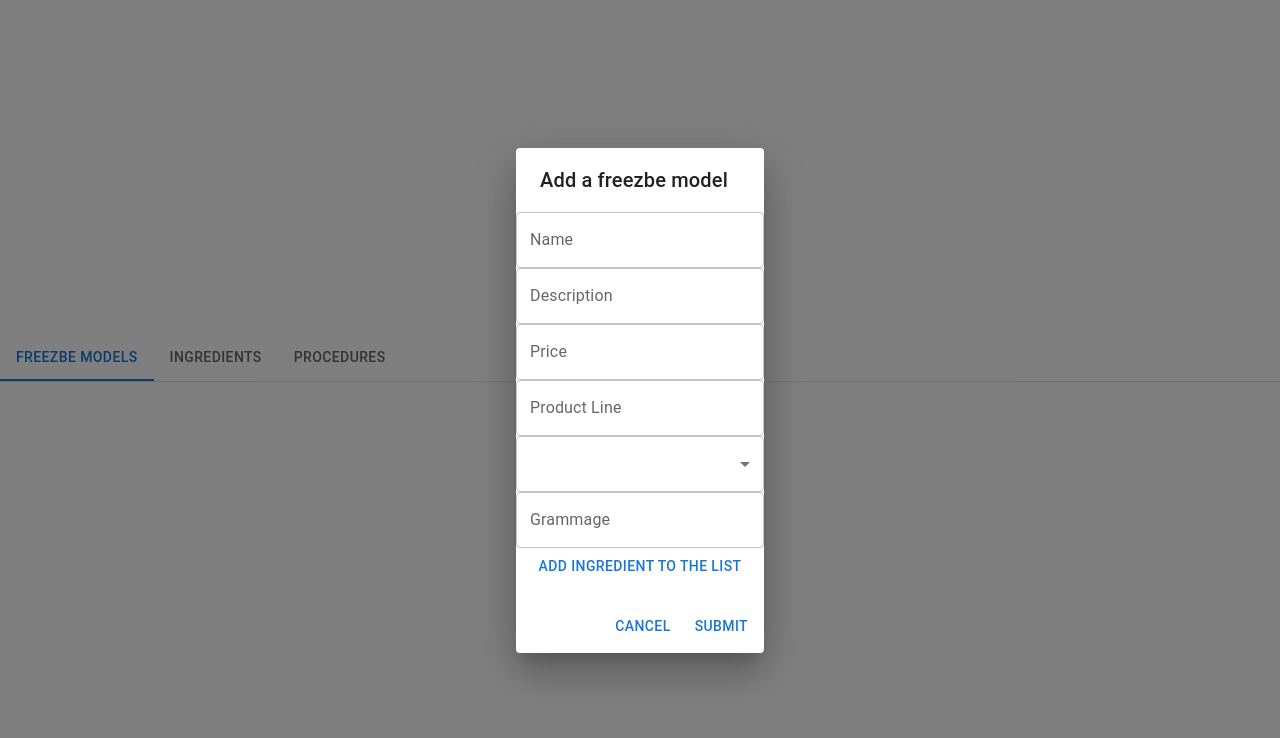
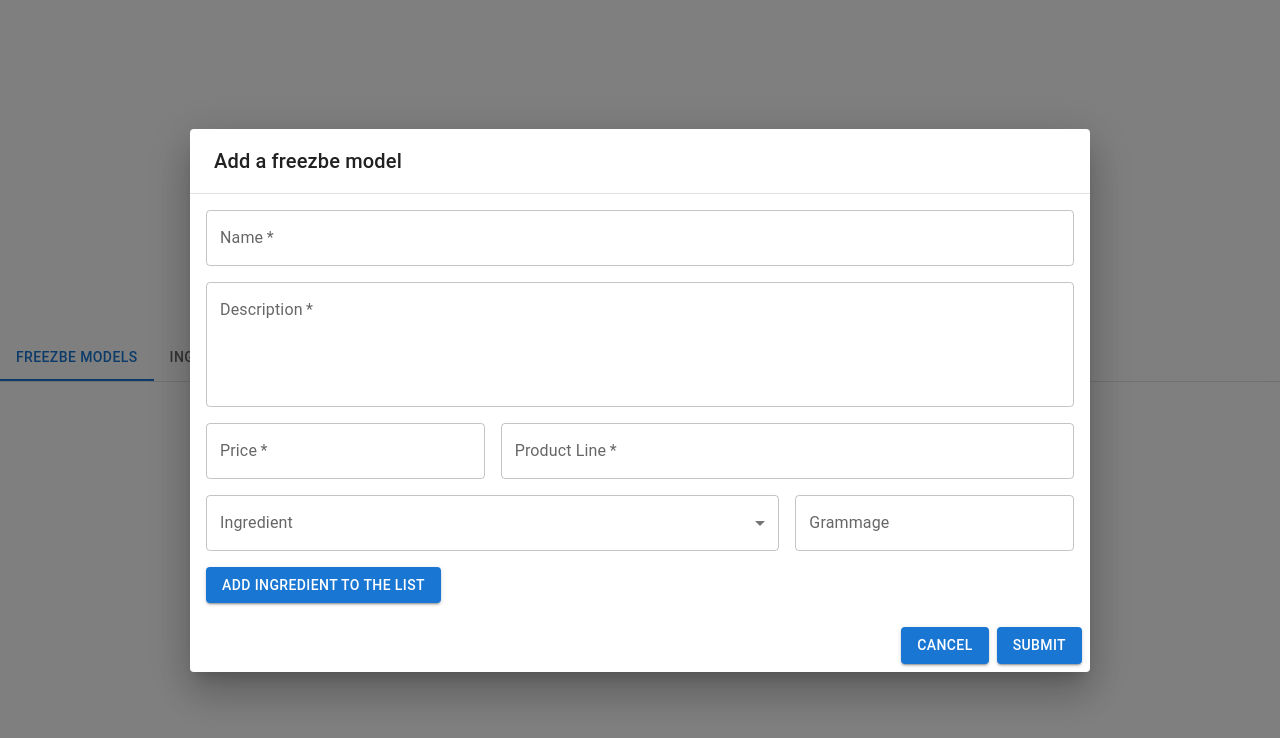
Before and after one commit to mchanou/killerBee, a React (Create React App) app in the folder client/killer_bee_front/: page / in a window 1280 px wide. Both pictures are taken after a click on the button "ADD". Shown: the top 738 px of the page. Built offline with nearby package versions, Linux system fonts and the light colour scheme.

Commit message:
Form complete with styling

```diff
--- a/client/killer_bee_front/src/components/Form.js
+++ b/client/killer_bee_front/src/components/Form.js
@@ -1,23 +1,40 @@
-import { List, Select, TextField, Button } from "@mui/material";
+import { List, Select, TextField, Button, FormControl, MenuItem} from "@mui/material";
+import Grid from '@mui/material/Grid2';
 
 
 
 export default function Form({isFreezbe, isProc}){
     return (
         <>
-            <TextField label= "Name" variant="outlined" placeholder="Enter a name"></TextField>
-            <TextField label= "Description" variant="outlined" placeholder="Enter a description"></TextField>
+        <FormControl  sx={{margin: 2}}>
+            <Grid container spacing={2}>
+            <Grid size={12}><TextField required label= "Name" variant="outlined" placeholder="Enter a name" fullWidth></TextField></Grid>
+            <Grid size={12}><TextField required multiline label= "Description" variant="outlined" placeholder="Enter a description" rows={4} fullWidth></TextField></Grid>
             {isFreezbe && (
-                <><TextField label="Price" variant="outlined" placeholder="Enter the price"></TextField>
-                <TextField label = "Product Line" variant="outlined" placeholder="Enter the product line"></TextField>
-                <Select label="Ingredient" variant="outlined"></Select>
-            <TextField label = "Grammage" variant="outlined" placeholder="Enter the grammage"></TextField>
-            <Button>Add ingredient to the list</Button>
+                <><Grid size={4}><TextField required label="Price" variant="outlined" placeholder="Enter the price" fullWidth></TextField></Grid>
+                <Grid size={8}><TextField required label = "Product Line" variant="outlined" placeholder="Enter the product line" fullWidth></TextField></Grid>
+                <Grid size={8}><TextField select label="Ingredient" variant="outlined" fullWidth></TextField></Grid>
+                <Grid size={4}><TextField label = "Grammage" variant="outlined" placeholder="Enter the grammage" fullWidth></TextField></Grid>
+                <Grid><Button variant="contained">Add ingredient to the list</Button></Grid>
             <List></List></>)}
                 {isProc && (
-                <><TextField label="Step Name" variant="outlined"></TextField>
-                <TextField label = "Step Description" variant="outlined"></TextField>
-                <Select label="Is Validated" variant="outlined"></Select></>)}
+                <>
+                <Grid size={8}>
+                    <TextField required label="Step's Name" variant="outlined" fullWidth></TextField>
+                </Grid>
+                <Grid size={4}>
+                <TextField select required label="Is Validated" variant="outlined" fullWidth>
+                    <MenuItem value={1}>Yes</MenuItem>
+                    <MenuItem value={0}>No</MenuItem>
+                </TextField>
+                </Grid>
+                <Grid size={12}>
+                    <TextField required multiline label = "Step's Description" variant="outlined" rows={2} fullWidth></TextField>
+                </Grid>
+
+                </>)}
+            </Grid>
+        </FormControl>
         </>
     )
 }
--- a/client/killer_bee_front/src/components/KbDialog.js
+++ b/client/killer_bee_front/src/components/KbDialog.js
@@ -1,5 +1,5 @@
 import { useState } from "react"
-import { Button, Dialog, DialogActions, DialogTitle } from "@mui/material"
+import { Button, Dialog, DialogActions, DialogTitle, Divider } from "@mui/material"
 import Form from "./Form"
 
 export default function KbDialog({title, opening, handleClose, isFreezbe, isProc}){
@@ -8,13 +8,15 @@ export default function KbDialog({title, opening, handleClose, isFreezbe, isProc
         <>
         <Dialog
         open = {opening}
-        onClose = {handleClose}
+        fullWidth
+        maxWidth="md"
         >
             <DialogTitle>{title}</DialogTitle>
+            <Divider/>
             <Form isFreezbe={isFreezbe} isProc={isProc}/>
             <DialogActions>
-                <Button onClick={handleClose}>Cancel</Button>
-                <Button type="submit">Submit</Button>
+                <Button variant="contained" onClick={handleClose}>Cancel</Button>
+                <Button variant="contained" type="submit">Submit</Button>
             </DialogActions>
         </Dialog>
         </>
```
